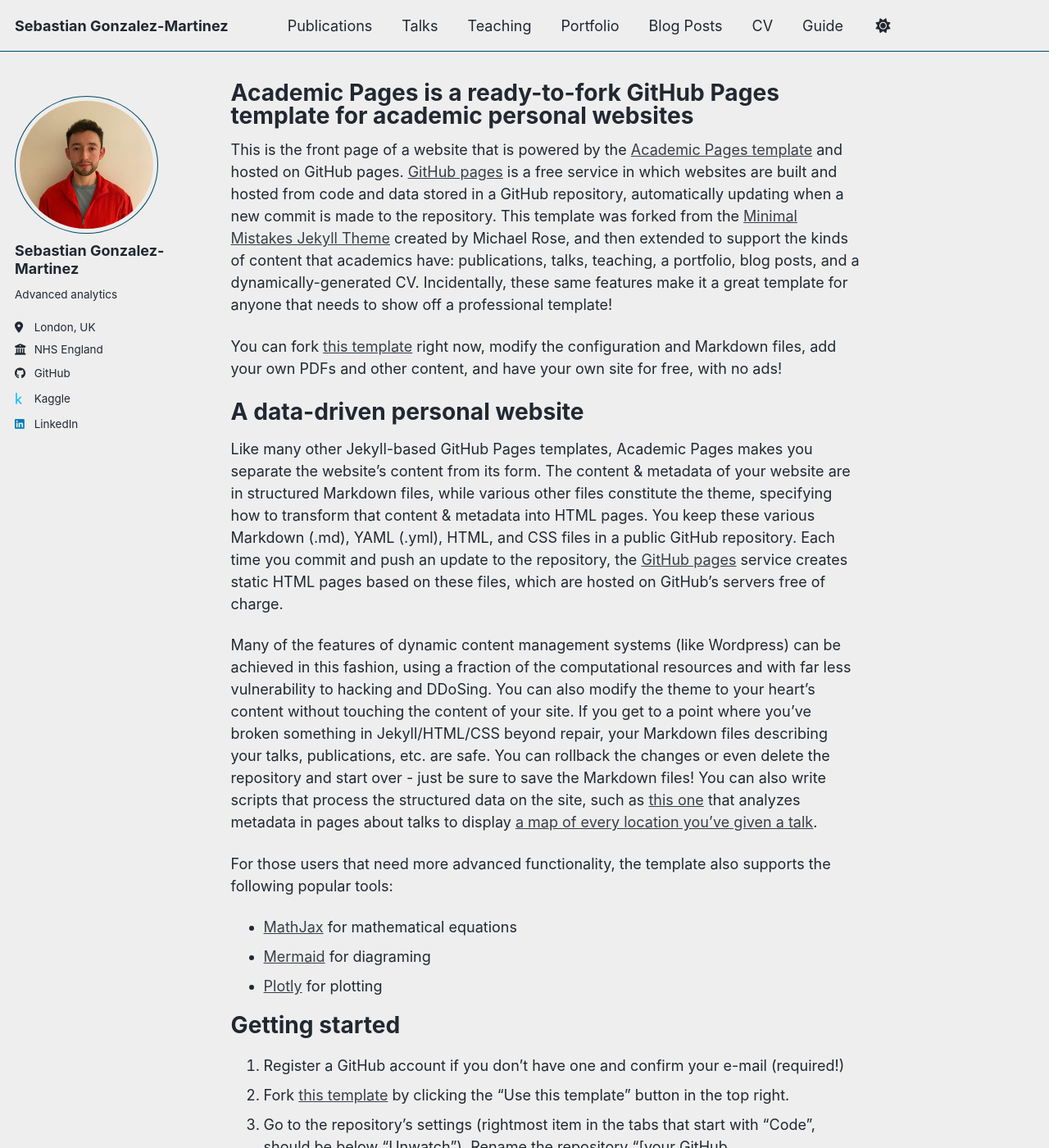
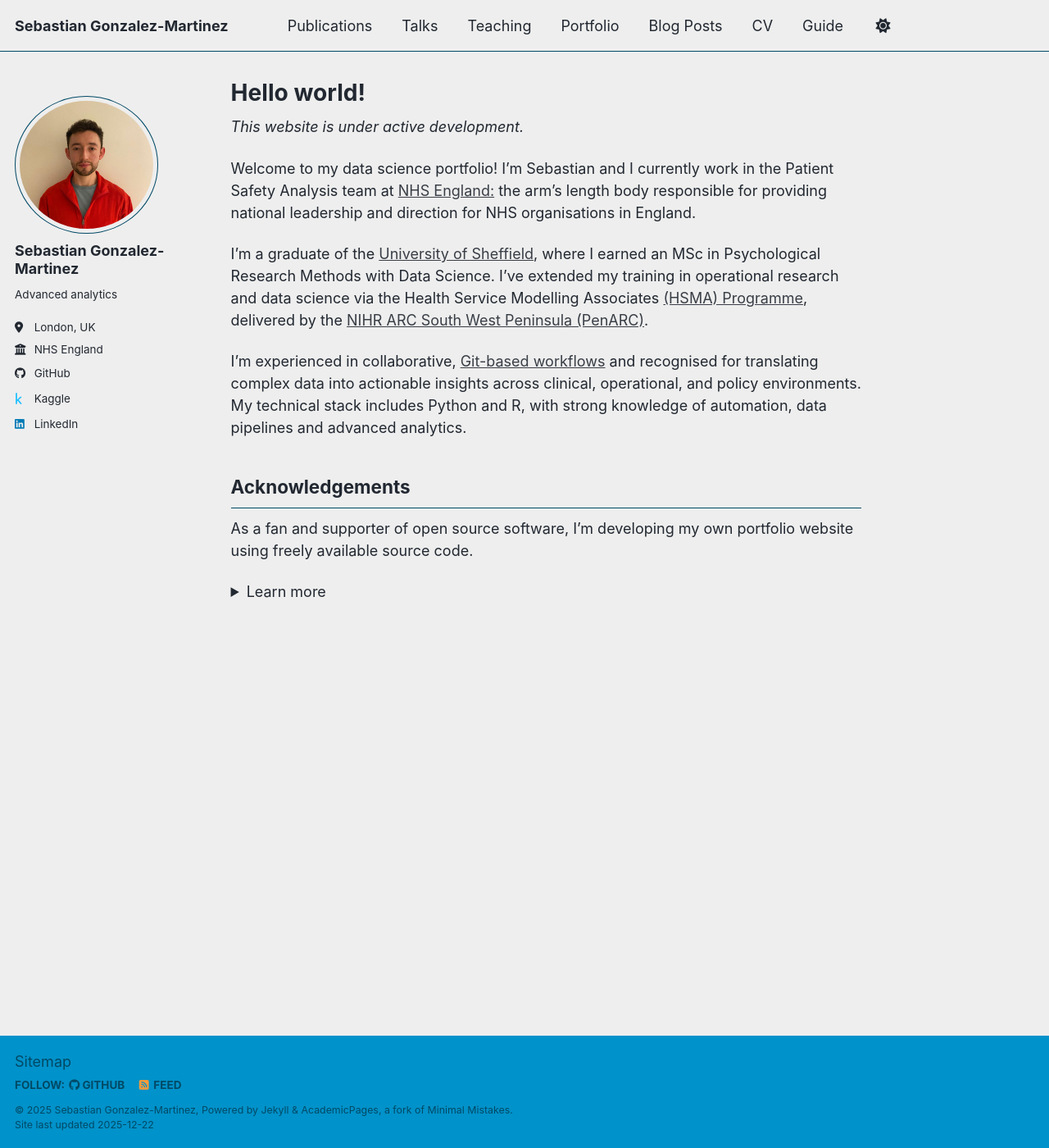
Before and after one commit to znogbes/sebastian-gonzalez-portfolio, a Jekyll site: the page built from _pages/about.md, in a window 1280 px wide and 1400 px high. Shown: the whole window at 82% size. Built offline with Jekyll 4.4.1, drawn with Linux system fonts in a browser that asks for light colours; a script bundle is joined from its source files by our own code; library files that are not in the unit come from our copies; some of the changed text lies outside the part shown.

Commit message:
intro text

```diff
--- a/_pages/about.md
+++ b/_pages/about.md
@@ -1,56 +1,27 @@
 ---
 permalink: /
-title: "Academic Pages is a ready-to-fork GitHub Pages template for academic personal websites"
+title: "Hello world!"
 author_profile: true
 redirect_from:
   - /about/
   - /about.html
 ---
 
-This is the front page of a website that is powered by the [Academic Pages template](https://github.com/academicpages/academicpages.github.io) and hosted on GitHub pages. [GitHub pages](https://pages.github.com) is a free service in which websites are built and hosted from code and data stored in a GitHub repository, automatically updating when a new commit is made to the repository. This template was forked from the [Minimal Mistakes Jekyll Theme](https://mmistakes.github.io/minimal-mistakes/) created by Michael Rose, and then extended to support the kinds of content that academics have: publications, talks, teaching, a portfolio, blog posts, and a dynamically-generated CV. Incidentally, these same features make it a great template for anyone that needs to show off a professional template!
+*This website is under active development.*
 
- You can fork [this template](https://github.com/academicpages/academicpages.github.io) right now, modify the configuration and Markdown files, add your own PDFs and other content, and have your own site for free, with no ads!
+Welcome to my data science portfolio! I'm Sebastian and I currently work in the Patient Safety Analysis team at [NHS England:](https://www.england.nhs.uk/about/what-we-do/) the arm's length body responsible for providing national leadership and direction for NHS organisations in England.
 
-A data-driven personal website
-======
-Like many other Jekyll-based GitHub Pages templates, Academic Pages makes you separate the website's content from its form. The content & metadata of your website are in structured Markdown files, while various other files constitute the theme, specifying how to transform that content & metadata into HTML pages. You keep these various Markdown (.md), YAML (.yml), HTML, and CSS files in a public GitHub repository. Each time you commit and push an update to the repository, the [GitHub pages](https://pages.github.com/) service creates static HTML pages based on these files, which are hosted on GitHub's servers free of charge.
+I'm a graduate of the [University of Sheffield](https://sheffield.ac.uk/), where I earned an MSc in Psychological Research Methods with Data Science. I've extended my training in operational research and data science via the Health Service Modelling Associates [(HSMA) Programme](https://hsma.co.uk), delivered by the [NIHR ARC South West Peninsula (PenARC)](https://arc-swp.nihr.ac.uk/about-penarc/).
 
-Many of the features of dynamic content management systems (like Wordpress) can be achieved in this fashion, using a fraction of the computational resources and with far less vulnerability to hacking and DDoSing. You can also modify the theme to your heart's content without touching the content of your site. If you get to a point where you've broken something in Jekyll/HTML/CSS beyond repair, your Markdown files describing your talks, publications, etc. are safe. You can rollback the changes or even delete the repository and start over - just be sure to save the Markdown files! You can also write scripts that process the structured data on the site, such as [this one](https://github.com/academicpages/academicpages.github.io/blob/master/talkmap.ipynb) that analyzes metadata in pages about talks to display [a map of every location you've given a talk](https://academicpages.github.io/talkmap.html).
+I'm experienced in collaborative, [Git-based workflows](https://github.com/nhs-england-patient-safety) and recognised for translating complex data into actionable insights across clinical, operational, and policy environments. My technical stack includes Python and R, with strong knowledge of automation, data pipelines and advanced analytics.
 
-For those users that need more advanced functionality, the template also supports the following popular tools:
-- [MathJax](https://www.mathjax.org/) for mathematical equations
-- [Mermaid](https://mermaid.js.org/) for diagraming
-- [Plotly](https://plotly.com/javascript/) for plotting
+Acknowledgements
+------
+As a fan and supporter of open source software, I'm developing my own portfolio website using freely available source code.
+<details markdown="1">
+<summary>Learn more</summary>
+<br>
+This website is powered by the [Academic Pages template](https://github.com/academicpages/academicpages.github.io) and hosted on GitHub pages. [GitHub pages](https://pages.github.com) is a free service in which websites are built and hosted from code and data stored in a GitHub repository, automatically updating when a new commit is made to the repository. This template was forked from the [Minimal Mistakes Jekyll Theme](https://mmistakes.github.io/minimal-mistakes/) created by Michael Rose, and then extended to support the kinds of content that academics have: publications, talks, teaching, a portfolio, blog posts, and a dynamically-generated CV. Incidentally, these same features make it a great template for anyone that needs to show off a professional template!
 
-Getting started
-======
-1. Register a GitHub account if you don't have one and confirm your e-mail (required!)
-1. Fork [this template](https://github.com/academicpages/academicpages.github.io) by clicking the "Use this template" button in the top right.
-1. Go to the repository's settings (rightmost item in the tabs that start with "Code", should be below "Unwatch"). Rename the repository "[your GitHub username].github.io", which will also be your website's URL.
-1. Set site-wide configuration and create content & metadata (see below -- also see [this set of diffs](https://archive.is/3TPas) showing what files were changed to set up [an example site](https://getorg-testacct.github.io) for a user with the username "getorg-testacct")
-1. Upload any files (like PDFs, .zip files, etc.) to the files/ directory. They will appear at https://[your GitHub username].github.io/files/example.pdf.
-1. Check status by going to the repository settings, in the "GitHub pages" section
-
-Site-wide configuration
-------
-The main configuration file for the site is in the base directory in [_config.yml](https://github.com/academicpages/academicpages.github.io/blob/master/_config.yml), which defines the content in the sidebars and other site-wide features. You will need to replace the default variables with ones about yourself and your site's github repository. The configuration file for the top menu is in [_data/navigation.yml](https://github.com/academicpages/academicpages.github.io/blob/master/_data/navigation.yml). For example, if you don't have a portfolio or blog posts, you can remove those items from that navigation.yml file to remove them from the header.
-
-Create content & metadata
-------
-For site content, there is one Markdown file for each type of content, which are stored in directories like _publications, _talks, _posts, _teaching, or _pages. For example, each talk is a Markdown file in the [_talks directory](https://github.com/academicpages/academicpages.github.io/tree/master/_talks). At the top of each Markdown file is structured data in YAML about the talk, which the theme will parse to do lots of cool stuff. The same structured data about a talk is used to generate the list of talks on the [Talks page](https://academicpages.github.io/talks), each [individual page](https://academicpages.github.io/talks/2012-03-01-talk-1) for specific talks, the talks section for the [CV page](https://academicpages.github.io/cv), and the [map of places you've given a talk](https://academicpages.github.io/talkmap.html) (if you run this [python file](https://github.com/academicpages/academicpages.github.io/blob/master/talkmap.py) or [Jupyter notebook](https://github.com/academicpages/academicpages.github.io/blob/master/talkmap.ipynb), which creates the HTML for the map based on the contents of the _talks directory).
-
-**Markdown generator**
-
-The repository includes [a set of Jupyter notebooks](https://github.com/academicpages/academicpages.github.io/tree/master/markdown_generator
-) that converts a CSV containing structured data about talks or presentations into individual Markdown files that will be properly formatted for the Academic Pages template. The sample CSVs in that directory are the ones I used to create my own personal website at stuartgeiger.com. My usual workflow is that I keep a spreadsheet of my publications and talks, then run the code in these notebooks to generate the Markdown files, then commit and push them to the GitHub repository.
-
-How to edit your site's GitHub repository
-------
-Many people use a git client to create files on their local computer and then push them to GitHub's servers. If you are not familiar with git, you can directly edit these configuration and Markdown files directly in the github.com interface. Navigate to a file (like [this one](https://github.com/academicpages/academicpages.github.io/blob/master/_talks/2012-03-01-talk-1.md) and click the pencil icon in the top right of the content preview (to the right of the "Raw | Blame | History" buttons). You can delete a file by clicking the trashcan icon to the right of the pencil icon. You can also create new files or upload files by navigating to a directory and clicking the "Create new file" or "Upload files" buttons.
-
-Example: editing a Markdown file for a talk
-![Editing a Markdown file for a talk](/images/editing-talk.png)
-
-For more info
-------
-More info about configuring Academic Pages can be found in [the guide](https://academicpages.github.io/markdown/), the [growing wiki](https://github.com/academicpages/academicpages.github.io/wiki), and you can always [ask a question on GitHub](https://github.com/academicpages/academicpages.github.io/discussions). The [guides for the Minimal Mistakes theme](https://mmistakes.github.io/minimal-mistakes/docs/configuration/) (which this theme was forked from) might also be helpful.
+You can fork [this template](https://github.com/academicpages/academicpages.github.io) right now, modify the configuration
+</details>
```
